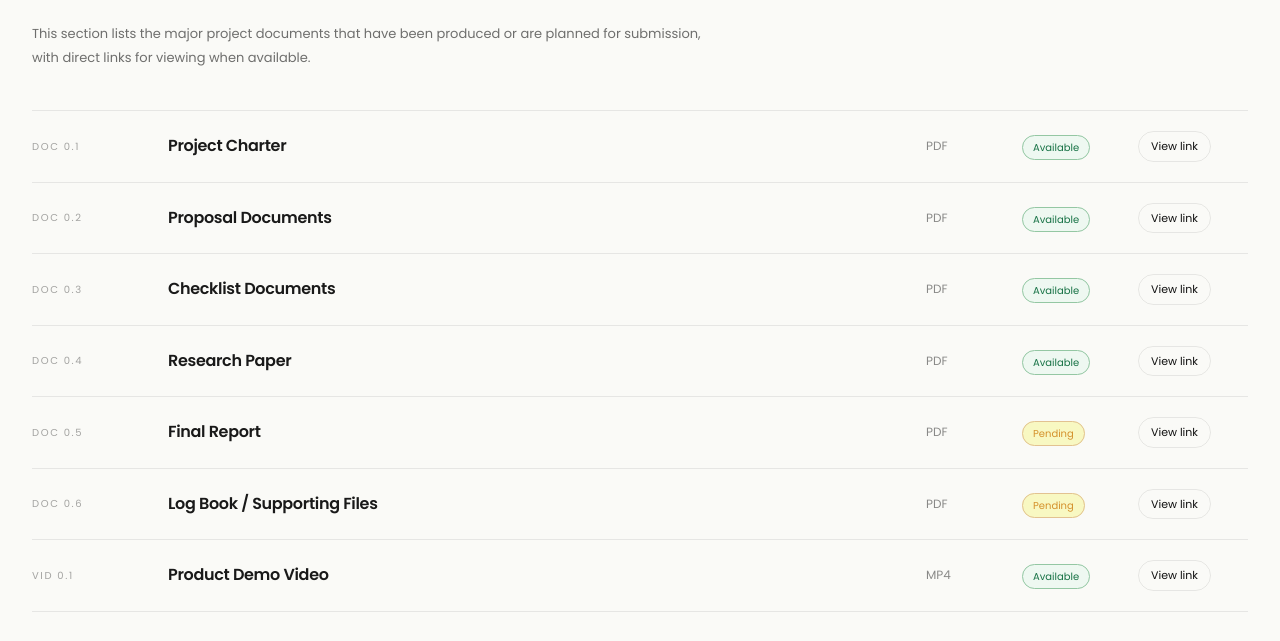
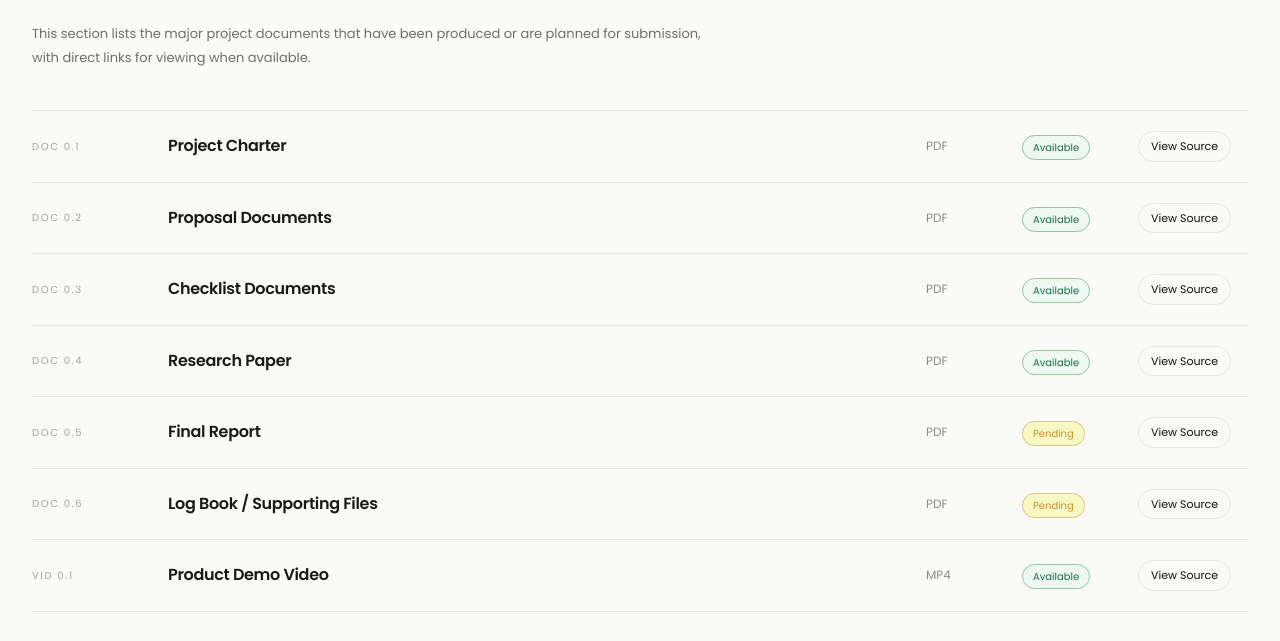
Before and after one commit to IT22927316/ObservIQ---Commercialization-Landing-Page, a Next.js app: page / in a window 1280 px wide. Shown: the part 3684-4325 px from the top of the page. Built offline with nearby package versions, Linux system fonts and the light colour scheme.

Commit message:
Text Edit

```diff
--- a/app/sections/Documents.tsx
+++ b/app/sections/Documents.tsx
@@ -160,7 +160,7 @@ export default function Documents() {
                       className="inline-flex items-center justify-center rounded-full border border-black/8 px-3 py-1.5 text-[11px] text-black/70 transition hover:bg-black/[0.03] hover:text-black"
                       target="_blank"
                     >
-                      View link
+                      View Source
                     </a>
                   </div>
                 </motion.div>
```
